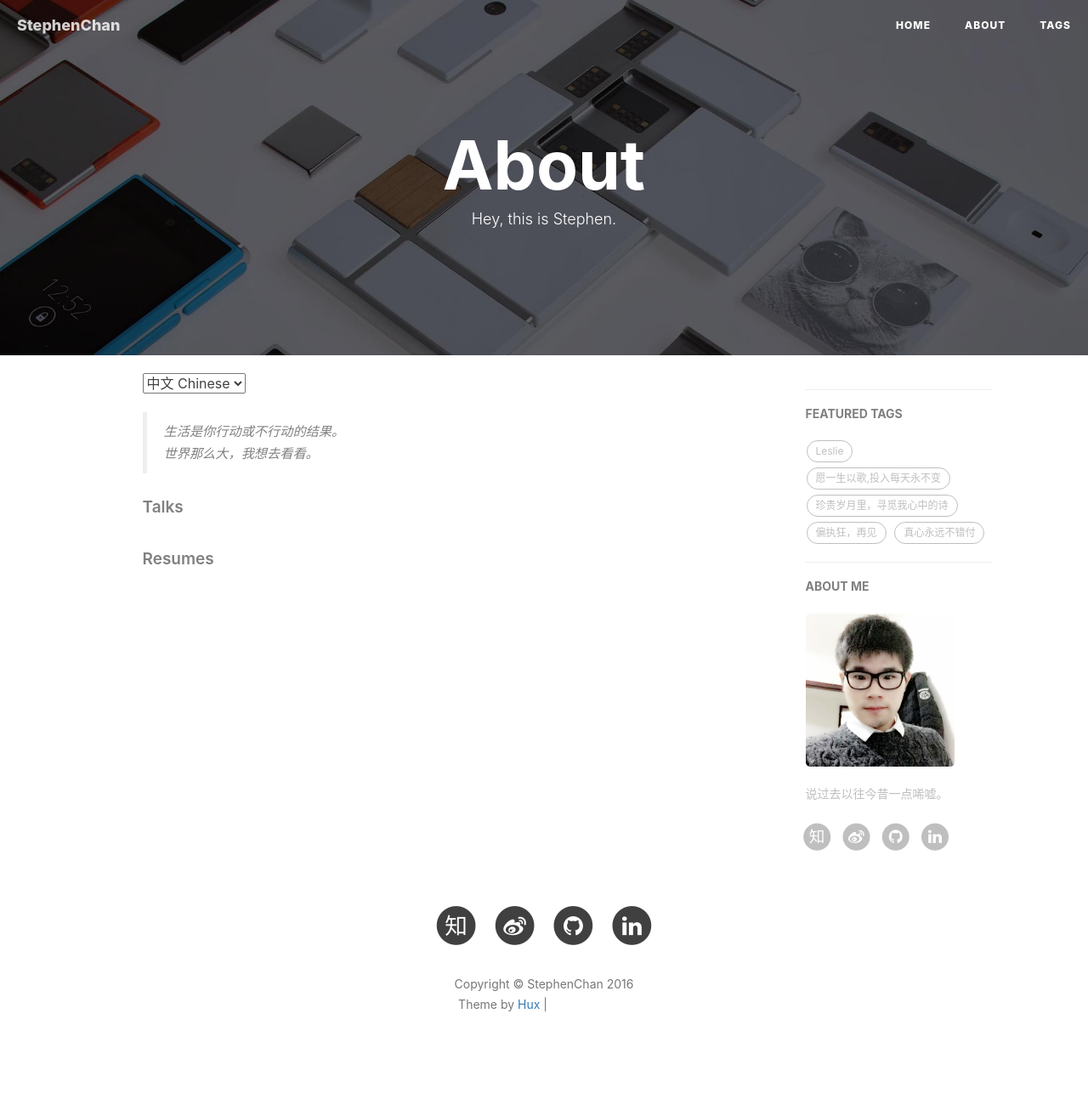
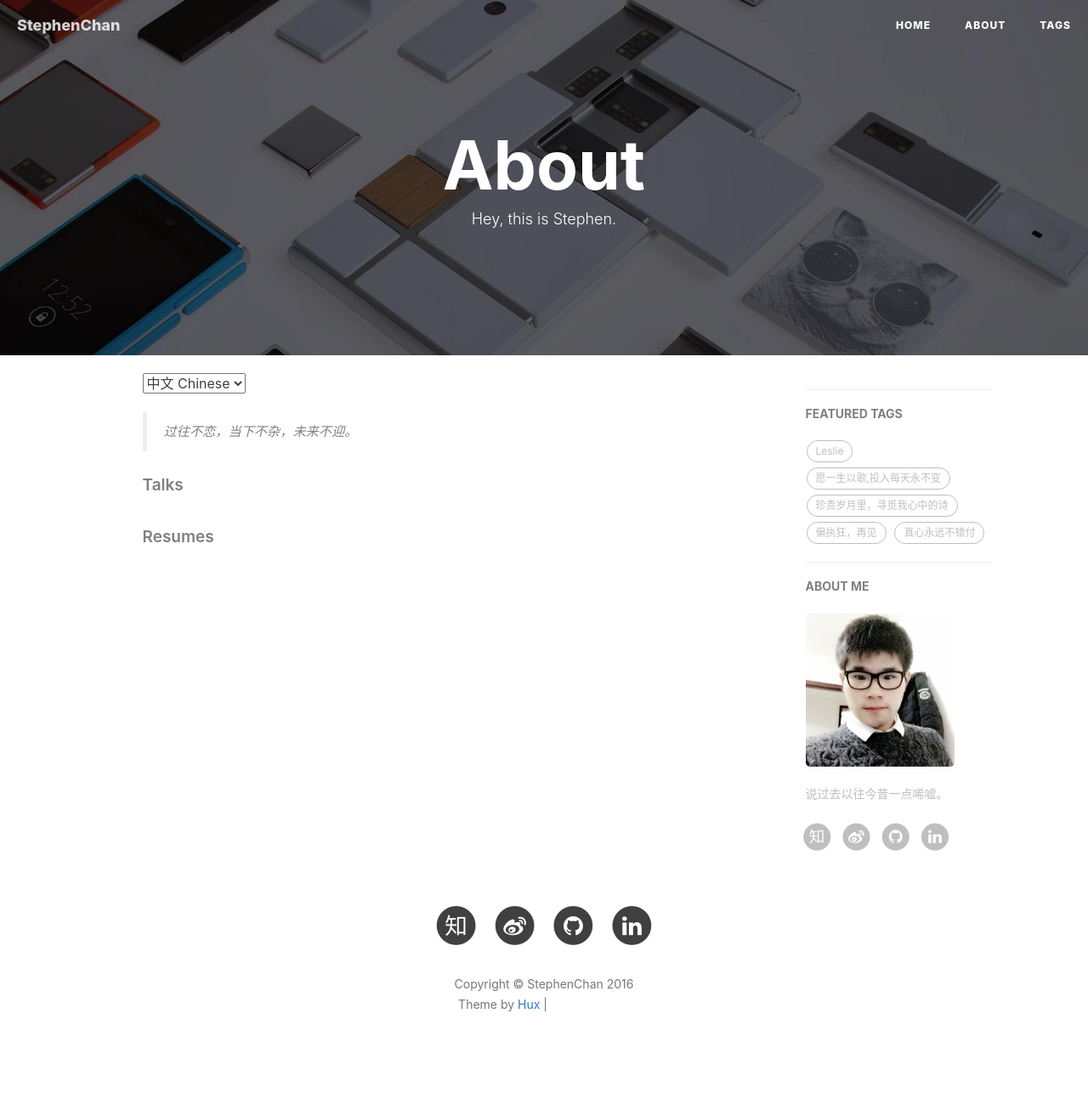
Before and after one commit to StephenChan007/StephenChan.github.io, a Jekyll site: the page built from about.html, in a window 1280 px wide. Shown: the whole page at 85% size. Built offline with Jekyll 4.4.1, drawn with Linux system fonts in a browser that asks for light colours; nearby versions of some CDN libraries; comment, search, counter and statistics services are not loaded; grey boxes are pictures that could not be loaded.

Commit message:
Update about.html

```diff
--- a/about.html
+++ b/about.html
@@ -15,8 +15,7 @@ header-img: "img/about-bg.jpg"
 <div class="zh post-container">
 
     <!--copied from markdown -->
-    <blockquote><p>生活是你行动或不行动的结果。<br>
-    世界那么大，我想去看看。</p></blockquote>
+    <blockquote><p>过往不恋，当下不杂，未来不迎。<br></p></blockquote>
 
     <!--<p>Hey，我是<strong>程鹏</strong>，程序员 &amp; 设计师，<a href="http://https://zhuanlan.zhihu.com/p/21280918">演说.io</a> 作者，前淘宝网 · <a href="http://alitrip.com">阿里旅行·去啊</a>前端团队资深实习生，<a href="http://by.cuc.edu.cn/">中国传媒大学</a> · 数字媒体艺术 2012 级。目前任职于微影时代 · 微票儿，负责<a href="http://wepiaoFEI.github.io">前端基础工程团队</a>。</p>
 
```
